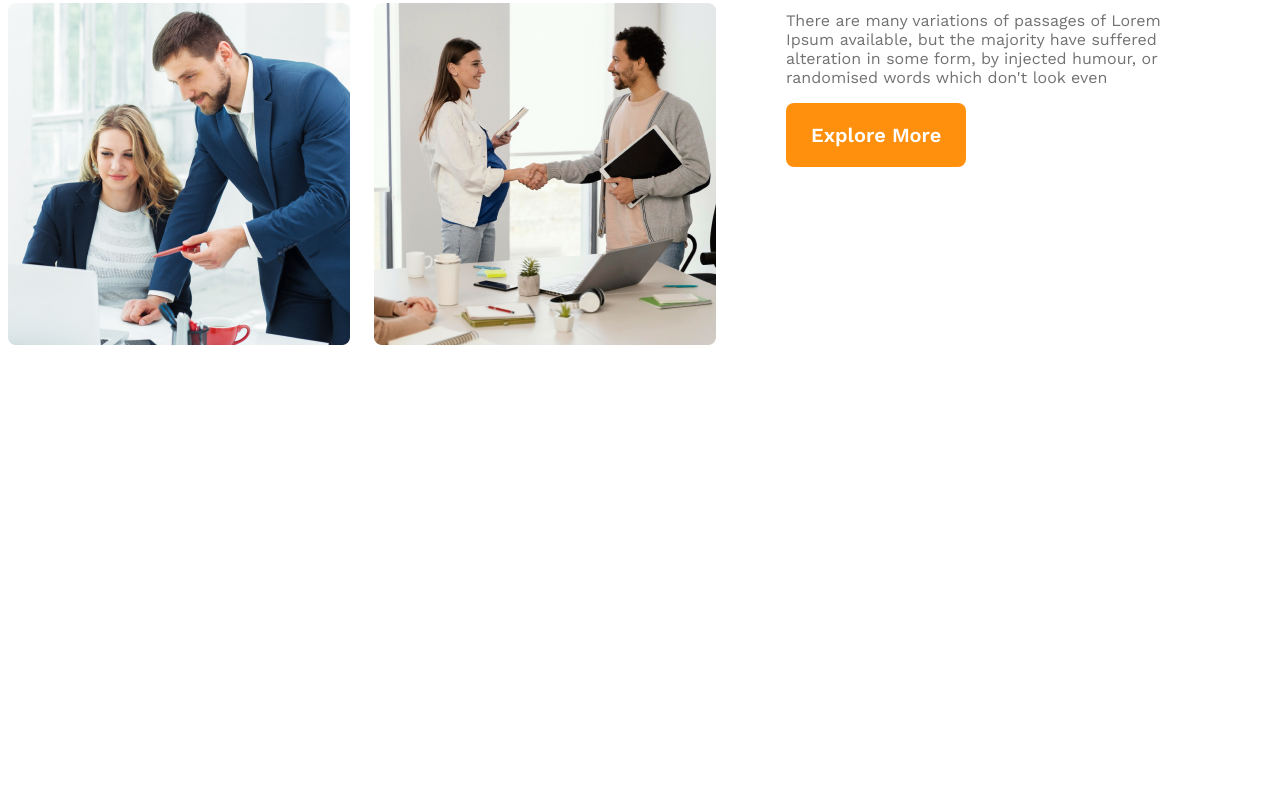
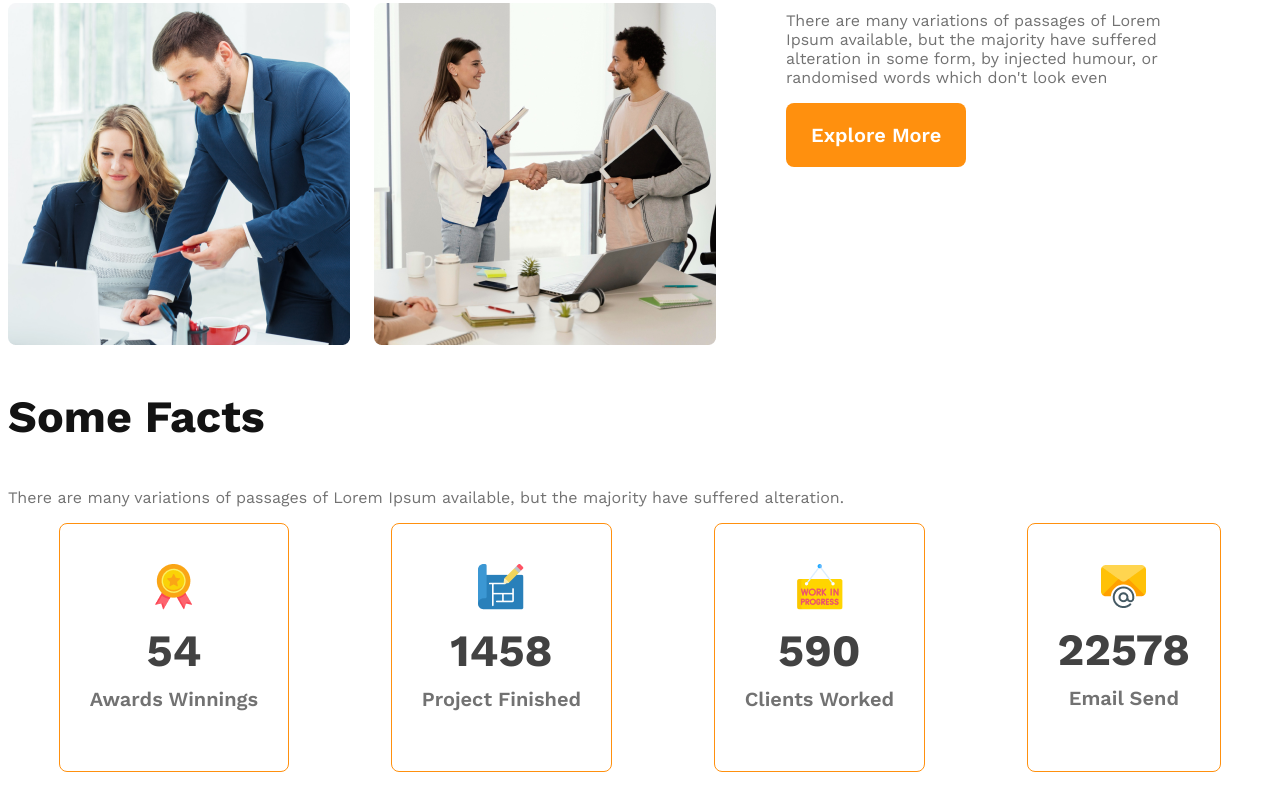
Before and after one commit to NewazRafi/g3-architects-website, a plain HTML site: page index.html in a window 1280 px wide. Shown: the part 1444-2254 px from the top of the page. Before the commit the page ends 1859 px from the top, so only its background shows below. Drawn offline with nearby package versions, Linux system fonts and the light colour scheme.

Commit message:
facts section added

```diff
--- a/index.html
+++ b/index.html
@@ -13,7 +13,7 @@
     <!-- header start -->
     <header>
         <nav>
-            <h3 class="nav-title">G3 Architects</h3>
+            <h3 class="section-title">G3 Architects</h3>
             <ul>
                 <li><a href="">Home</a></li>
                 <li><a href="">About</a></li>
@@ -49,6 +49,38 @@
             </div>
 
         </section>
+        <!-- features section -->
+        <section class="features">
+
+        </section>
+        <!-- facts section -->
+        <section class="facts">
+            <h3 class="section-title">Some Facts</h3>
+            <p class="text-light-gray">There are many variations of passages of Lorem Ipsum available, but the majority have suffered alteration.</p>
+            <div class="facts-card-container">
+               <!-- .card*4>img+h2.card-stats+p.card-title  -->
+               <div class="card">
+                <img src="images/icons/ribon.png" alt="">
+                <h2 class="card-stats">54</h2>
+                <p class="card-title text-light-gray">Awards Winnings</p>
+               </div>
+               <div class="card">
+                <img src="images/icons/projects.png" alt="">
+                <h2 class="card-stats">1458</h2>
+                <p class="card-title text-light-gray">Project Finished</p>
+               </div>
+               <div class="card">
+                <img src="images/icons/customers.png" alt="">
+                <h2 class="card-stats">590</h2>
+                <p class="card-title text-light-gray">Clients Worked</p>
+               </div>
+               <div class="card">
+                <img src="images/icons/email.png" alt="">
+                <h2 class="card-stats">22578</h2>
+                <p class="card-title text-light-gray">Email Send</p>
+               </div>
+            </div>
+        </section>
     </main>
     <footer>
 
--- a/styles/architect.css
+++ b/styles/architect.css
@@ -7,7 +7,7 @@
     font-family: 'Work Sans', sans-serif;
 }
 
-.text-light-gray{
+.text-light-gray {
     color: #727272;
 }
 
@@ -22,6 +22,12 @@
     border: 0;
 }
 
+.section-title {
+    font-size: 2.8rem;
+    font-weight: 700;
+    color: #131313;
+}
+
 /* header styles */
 header {
     background: rgba(255, 144, 14, 0.10);
@@ -32,12 +38,6 @@
     display: flex;
     justify-content: space-between;
     align-items: center;
-}
-
-.nav-title {
-    font-size: 2.8rem;
-    font-weight: 700;
-    color: #131313;
 }
 
 nav>ul {
@@ -69,61 +69,91 @@
     color: #131313;
 }
 
-.banner img{
+.banner img {
     margin-top: 20px;
     width: 100%;
 }
 
 /* main styles */
-main{
+main {
     max-width: 1440px;
     margin: 70px auto;
 }
 
 /* teams styles */
-.teams-container{
+.teams-container {
     display: flex;
     align-items: center;
 }
 
-.teams-img-container{
+.teams-img-container {
     display: grid;
     grid-template-columns: repeat(2, 1fr);
     gap: 1.5rem;
 }
 
-.teams-content{
+.teams-content {
     padding-left: 70px;
     padding-right: 70px;
 }
 
-.teams-title{
+.teams-title {
     font-size: 2.8rem;
 }
 
-.teams-title .quick-list{
+.teams-title .quick-list {
     font-weight: 500;
 }
 
-.teams-title .text-features{
+.teams-title .text-features {
     color: #FF900E;
     font-weight: 700;
+}
+
+/* facts section */
+.facts-card-container{
+    display: flex;
+    justify-content: space-around;
+}
+
+.facts-card-container .card {
+    border-radius: 8px;
+    border: 1px solid #FF900E;
+    text-align: center;
+    padding: 40px 30px;
+}
+
+.facts-card-container .card-title{
+    font-weight: 600;
+    font-size: 1.25rem;
+    margin-top: 5px;
+}
+
+.facts-card-container .card-stats{
+    font-size: 2.8rem;
+    color: #424242;
+    margin-top: 10px;
+    margin-bottom: 10px;
 }
 
 
 /* responsive media queries */
 /* mobile devices */
 @media screen and (max-width: 576px) {
-    header{
+    header {
         padding: 20px;
     }
-    nav, .teams-container{
+
+    nav,
+    .teams-container {
         flex-direction: column;
     }
-    .teams-img-container{
+
+    .teams-img-container {
         grid-template-columns: 1fr;
     }
-    .teams-content{
+
+    .teams-content {
         padding-left: 20px;
         padding-right: 20px;
     }
@@ -131,10 +161,12 @@
 
 /* tablet or medium devices */
 @media screen and (min-width: 576px) and (max-width: 960px) {
-    header{
+    header {
         padding: 50px;
     }
-    nav, .teams-container{
+
+    nav,
+    .teams-container {
         flex-direction: column;
     }
 }
```
